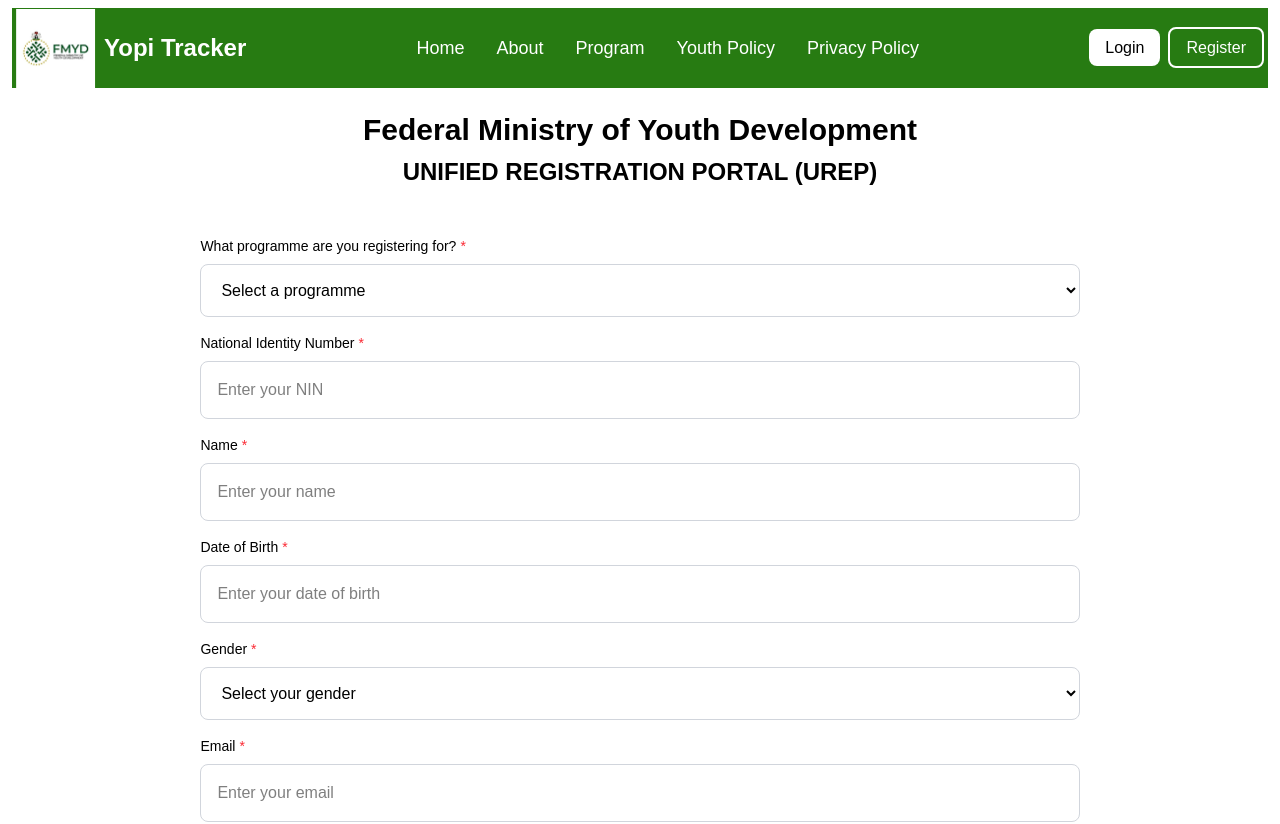
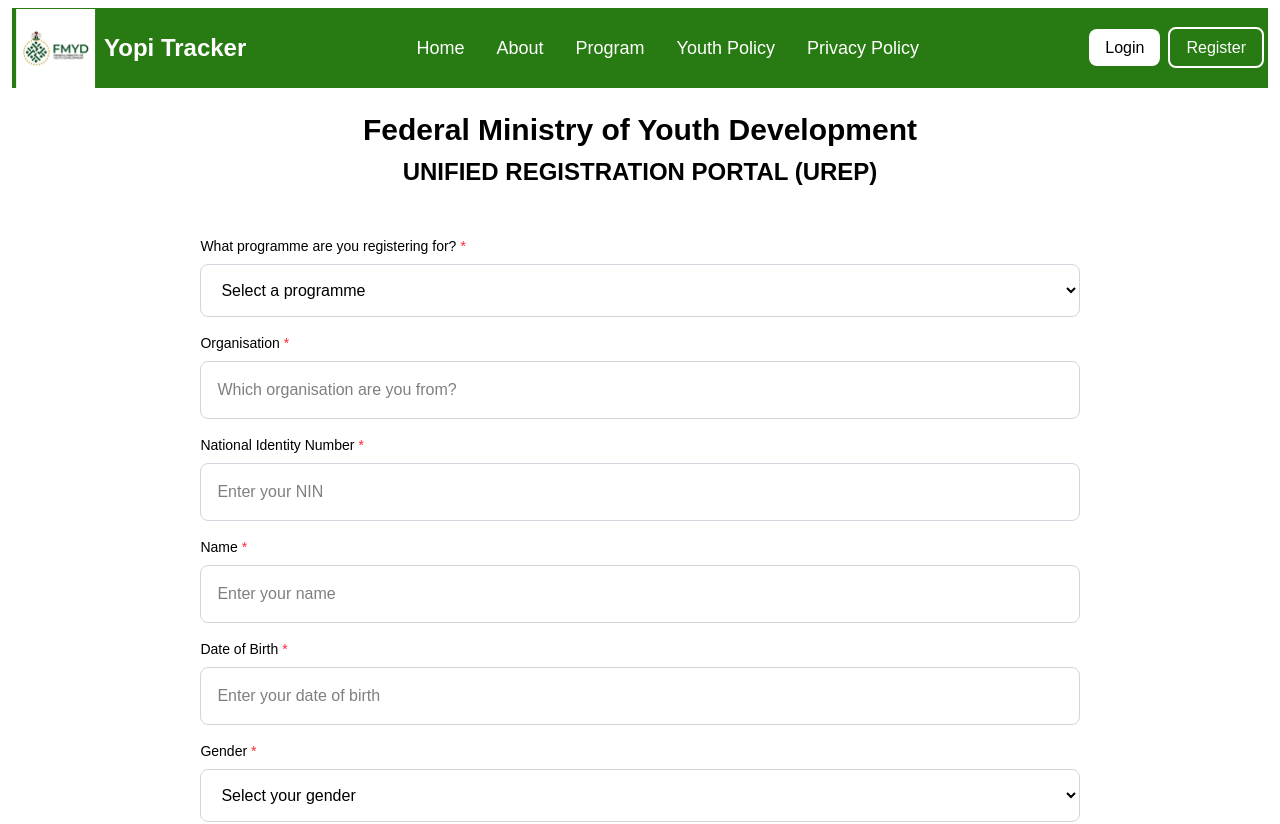
Before and after one commit to Blaziod/urep-frontend, a Next.js app: page /register in a window 1280 px wide. Shown: the top 824 px of the page. Built offline with nearby package versions, Linux system fonts and the light colour scheme.

Commit message:
fix: fixes

```diff
--- a/src/app/page.tsx
+++ b/src/app/page.tsx
@@ -245,7 +245,6 @@ export default function Home() {
 
               {/* Thumbnail Navigation */}
               <div className={'w-full lg:w-[20%] flex flex-col'}>
-                <h3 className={'text-center text-lg font-semibold text-[#277B12] mb-3'}>Active Programs</h3>
                 <div className={'flex flex-row lg:flex-col gap-3 overflow-x-auto lg:overflow-y-auto'}>
                   {programsData.map((program, index) => (
                     <div
--- a/src/app/register/page.tsx
+++ b/src/app/register/page.tsx
@@ -43,6 +43,7 @@ export default function RegisterPage() {
     const [lga, setLga] = useState('');
     const [agreeProgramTerms, setAgreeProgramTerms] = useState(false);
     const [showTermsModal, setShowTermsModal] = useState(false);
+    const [organisation, setOrganisation] = useState('');
 
     // Set the program from URL parameter when component mounts
     React.useEffect(() => {
@@ -182,6 +183,16 @@ export default function RegisterPage() {
                                 </label>
                             </div>
                         )}
+                        {/* Organisation field */}
+                        <TextField
+                            type="text"
+                            label="Organisation"
+                            placeholder="Which organisation are you from?"
+                            value={organisation}
+                            onChange={setOrganisation}
+                            required
+                            id="organisation"
+                        />
                         {/* NIN field */}
                         <TextField
                             type="text"
--- a/src/app/success/page.tsx
+++ b/src/app/success/page.tsx
@@ -8,6 +8,10 @@ export default function SuccessPage() {
     const router = useRouter();
     const navigateToDashboard = () => {
         router.push('/admin');
+    }
+
+    const navigateToHome = () => {
+        router.push('/');
     }
     return (
         <div className={'w-screen min-h-screen py-3 pt-1 bg-white'}>
@@ -40,6 +44,7 @@ export default function SuccessPage() {
                 <div className={'flex flex-col sm:flex-row items-center justify-center sm:justify-between w-full max-w-[800px] gap-4 mt-4 sm:mt-5 px-4'}>
                     <button className={'w-full sm:w-auto bg-[#277B12] text-white font-bold hover:bg-green-600 focus:ring-4 focus:outline-none focus:ring-blue-300 rounded-lg text-sm sm:text-md px-4 sm:px-6 py-3 sm:py-4 text-center border-white border-2'} onClick={navigateToDashboard}>Go to Dashboard</button>
                     <button className={'w-full sm:w-auto border-[#277B12] text-black font-bold hover:bg-green-600 focus:ring-4 focus:outline-none focus:ring-blue-300 rounded-lg text-sm sm:text-md px-4 py-3 sm:py-4 text-center border-2'}>Download Confirmation slip </button>
+                    <button className={'w-full sm:w-auto bg-white text-black font-bold hover:bg-green-600 focus:ring-4 focus:outline-none focus:ring-blue-300 rounded-lg text-sm sm:text-md px-4 sm:px-6 py-3 sm:py-4 text-center border-[#277B12] border-2'} onClick={navigateToHome}>Back to Home</button>
                 </div>
             </div>
         </div>
--- a/src/app/terms/page.tsx
+++ b/src/app/terms/page.tsx
@@ -50,7 +50,7 @@ export default function TermsPage() {
                   onClick={navigateToRegisterPage}
                   className={'w-full sm:w-[30%] bg-[#277B12] text-white py-4 px-4 mb-6 rounded-lg hover:bg-green-700 focus:outline-none focus:ring-2 focus:ring-green-500 focus:ring-opacity-50 transition-colors'}
               >
-                  Continue
+                  I agree
               </button>
           </div>
 
```
